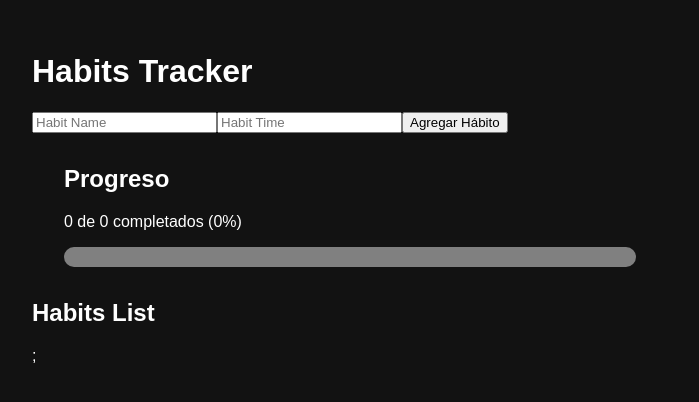
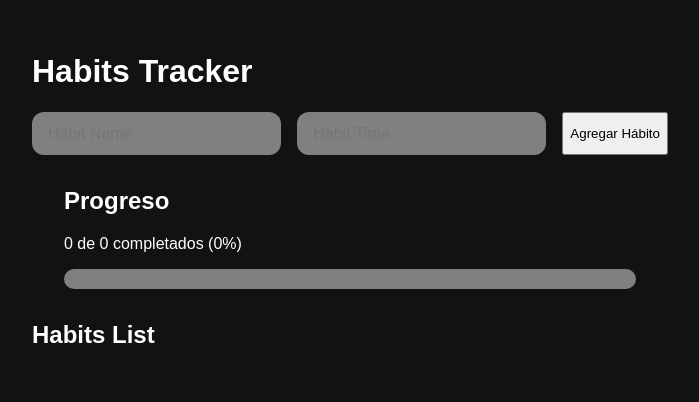
Before and after one commit to o0VanFanel0o/habit-react, a React (Vite) app: page / in a window 1280 px wide. Shown: the top 402 px of the page, without its empty margins (290-989 px from the left). Built offline with nearby package versions, Linux system fonts and the light colour scheme.

Commit message:
style: improve HabitForm styling and update HabitsList component
- Added CSS styles for HabitForm to enhance layout and input appearance.
- Updated the HabitsList component to remove unnecessary whitespace in the JSX for cleaner code.

```diff
--- a/src/App.jsx
+++ b/src/App.jsx
@@ -36,7 +36,7 @@ function App() {
 
       <ProgressSummary habits={habits}/>
 
-      <HabitsList habits={habits} deleteHabit={deleteHabit} toggleHabit={toggleHabit} />
+      <HabitsList habits={habits} deleteHabit={deleteHabit} toggleHabit={toggleHabit}/>
     </div>
   );
 }
--- a/src/components/HabitForm.css
+++ b/src/components/HabitForm.css
@@ -0,0 +1,18 @@
+.habit-form {
+    display: flex;
+    gap: 1rem;
+    margin-bottom: 2rem;
+}
+
+.habit-form input {
+    flex: 1;
+    padding: 0.8rem 1rem;
+    border: none;
+    border-radius: 12px;
+    background-color: grey;
+    font-size: 1rem;
+}
+
+.habit-form input:focus {
+    outline: 2px solid orange;
+}
--- a/src/components/HabitForm.jsx
+++ b/src/components/HabitForm.jsx
@@ -1,4 +1,5 @@
 import { useState } from "react";
+import "./HabitForm.css"
 
 const HabitForm = ({onAddHabit}) => {
     const [name, setName] = useState("");
@@ -25,7 +26,7 @@ const HabitForm = ({onAddHabit}) => {
         setTime("");
     };
     return (
-        <form onSubmit = {handleSubmit}>
+        <form className="habit-form" onSubmit = {handleSubmit}>
             <input type="text" placeholder="Habit Name" value={name} onChange={(e) => setName(e.target.value)} />
             <input type="number" placeholder="Habit Time" value={time} onChange={(e) => setTime(e.target.value)} />
             <button type="submit">Agregar Hábito</button>
--- a/src/components/HabitsList.jsx
+++ b/src/components/HabitsList.jsx
@@ -23,7 +23,7 @@ const HabitsList = ({habits, deleteHabit, toggleHabit}) => {
                     </div>
                     <button className="delete-btn" onClick={() => deleteHabit(habit.id)}>❌</button>
                 </div>
-            ))};
+            ))}
         </div>
     );
 };
```
